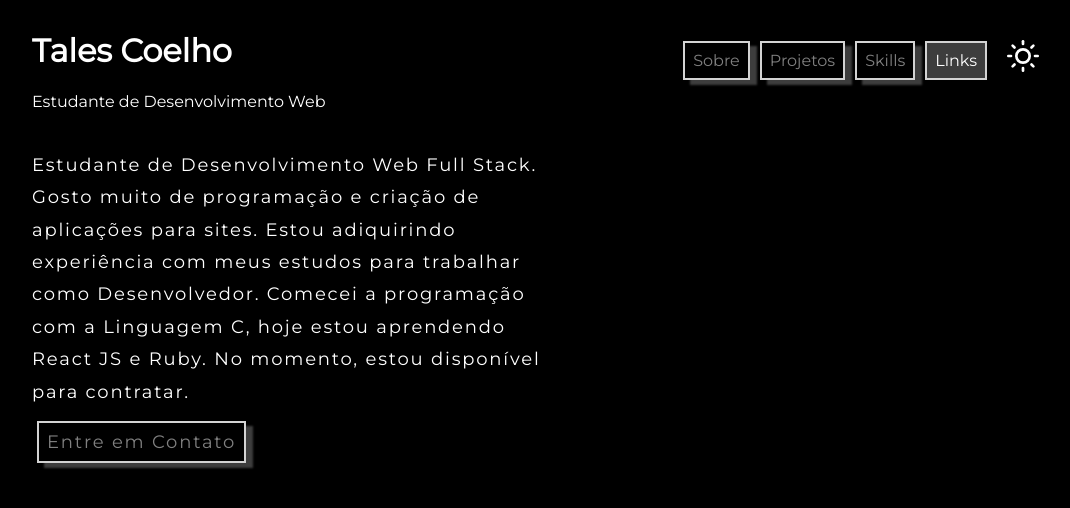
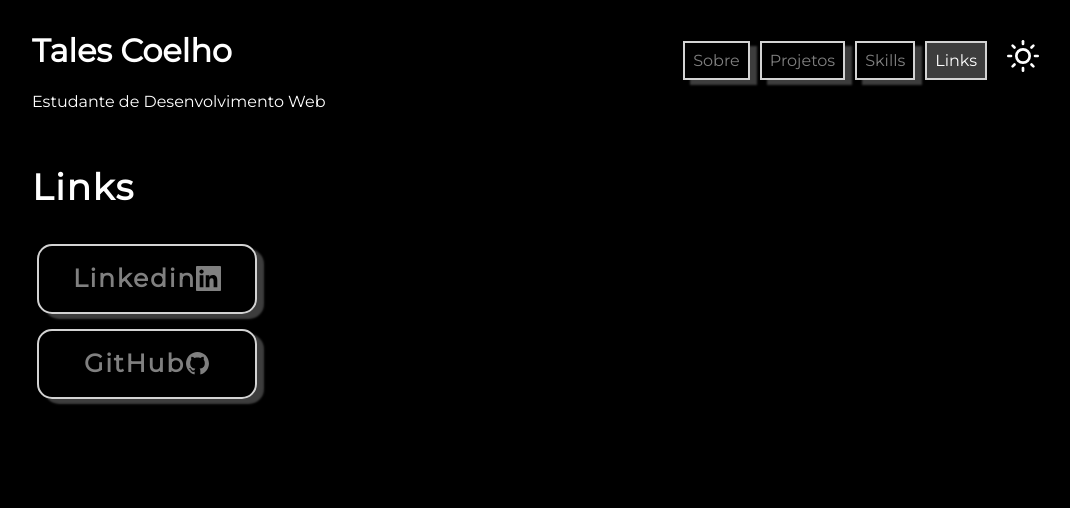
Before and after one commit to talescoelho/portfolio, a React (Create React App) app: page /portfolio/links in a window 1280 px wide. Shown: the top 508 px of the page, without its empty margins (138-1208 px from the left). Built offline with nearby package versions, Linux system fonts and the light colour scheme.

Commit message:
portfolio no git

```diff
--- a/src/components/Pages.js
+++ b/src/components/Pages.js
@@ -10,10 +10,10 @@ function Pages() {
   return (
     <div className="main-container">
       <Switch>
-        <Route path="/portfolio">
+        <Route exact path="/portfolio">
           <Portfolio />
         </Route>
-        <Route exact path="/portfolio/projects">
+        <Route path="/portfolio/projects">
           <Projects />
         </Route>
         <Route path="/portfolio/skills">
```
